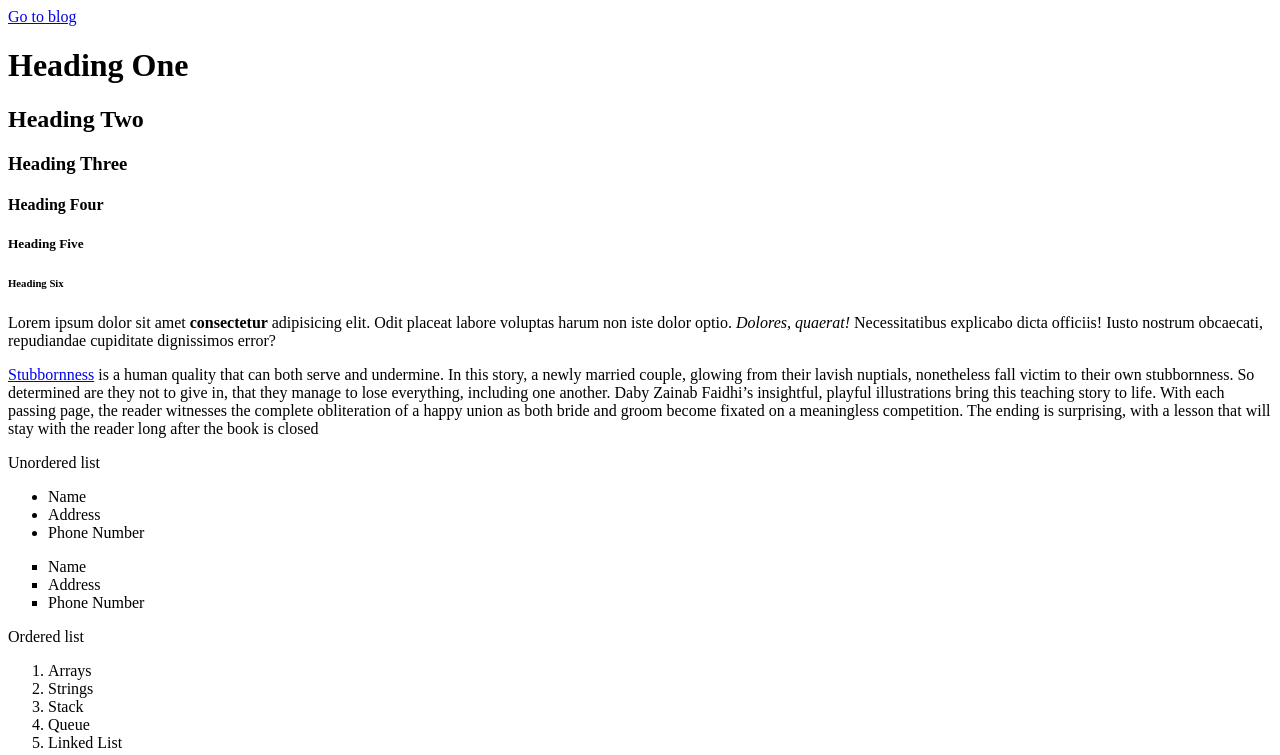
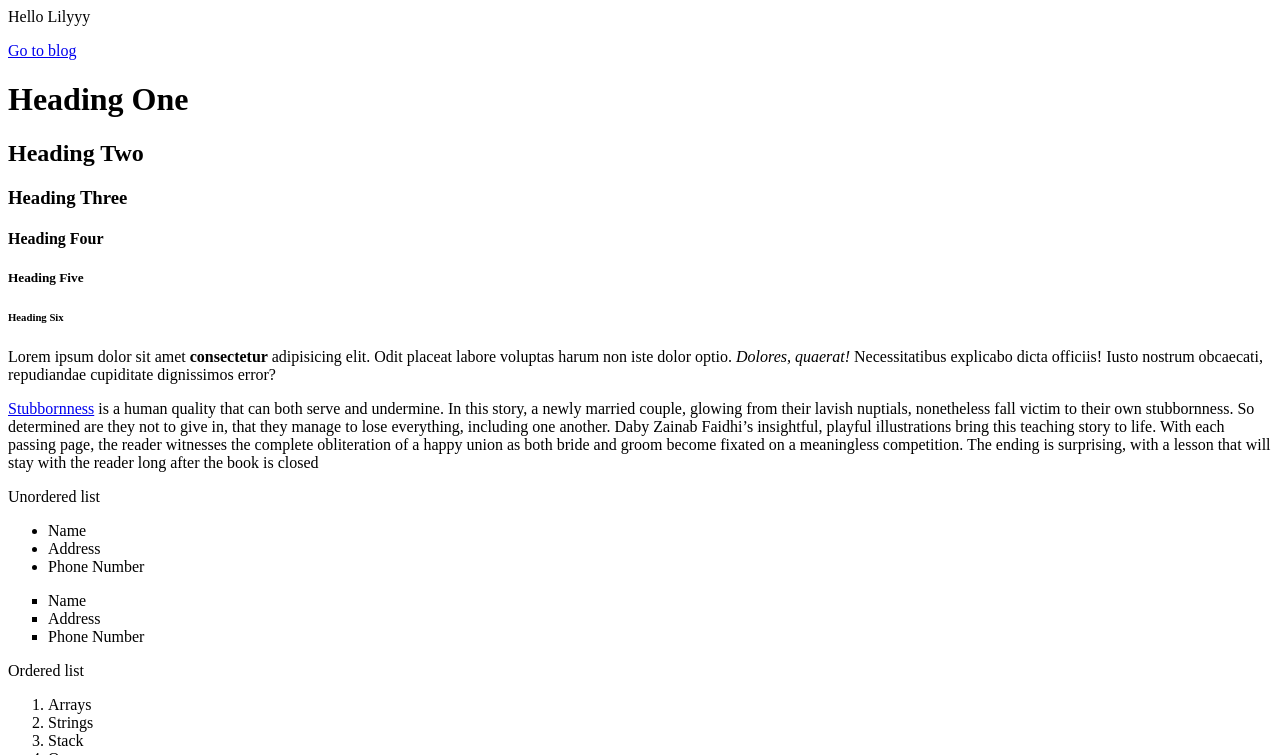
Before and after one commit to Prerna-2801/3CSE2-labwork, a plain HTML site: page index.html in a window 1280 px wide. Shown: the top 755 px of the page. Drawn offline with Linux system fonts and the light colour scheme.

Commit message:
Update index.html

```diff
--- a/index.html
+++ b/index.html
@@ -4,6 +4,8 @@
         <title>HTML Cheat Sheet</title>
     </head>
     <body>
+
+        <p>Hello Lilyyy</p>
         <a href="blog.html">Go to blog</a>
         <!-- Headings -->
         <h1>Heading One</h1>
@@ -173,4 +175,5 @@
 
 
     </body>
+
 </html>
```
